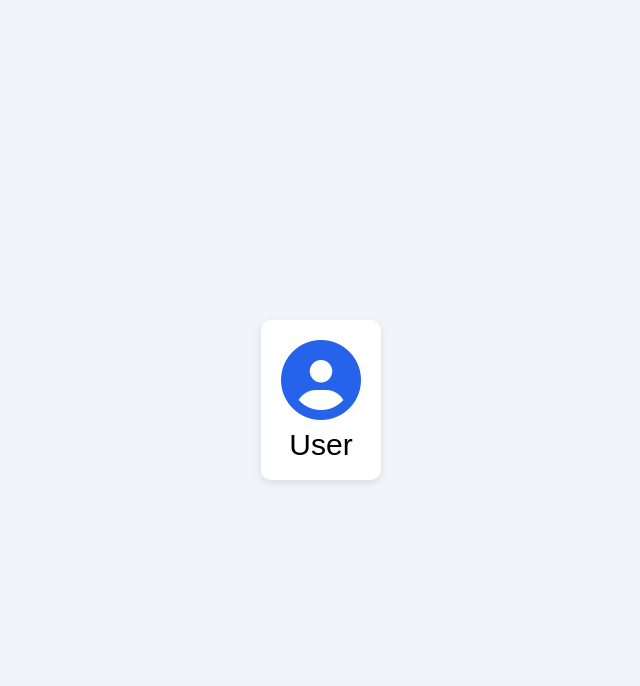
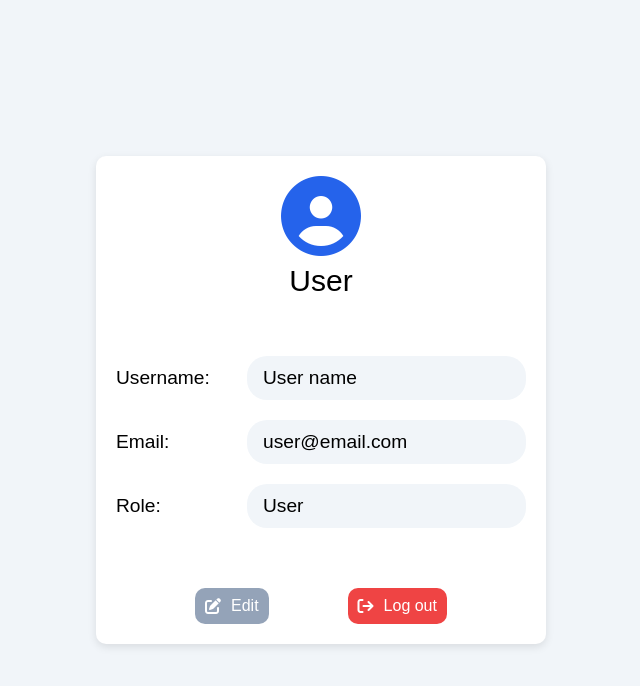
Before and after one commit to Sba3iDev/EventHub, a plain HTML site: page client/page/profile.html in a window 1280 px wide. Shown: the whole page, without its empty margins (319-959 px from the left). Drawn offline with Linux system fonts and the light colour scheme.

Commit message:
Finish styling profile

```diff
--- a/client/page/profile.html
+++ b/client/page/profile.html
@@ -14,6 +14,24 @@
                 <i class="fas fa-circle-user"></i>
                 <span>User</span>
             </div>
+            <div class="data">
+                <div class="username">
+                    <span>Username:</span>
+                    <input type="text" value="User name" />
+                </div>
+                <div class="email">
+                    <span>Email:</span>
+                    <input type="email" value="user@email.com" />
+                </div>
+                <div class="role">
+                    <span>Role:</span>
+                    <input type="text" value="User" readonly />
+                </div>
+            </div>
+            <div class="buttons">
+                <button class="edit-disabled" type="submit" disabled><i class="fas fa-edit"></i>Edit</button>
+                <button class="logout"><i class="fas fa-sign-out"></i>Log out</button>
+            </div>
         </div>
     </body>
 </html>
--- a/client/style/profile.css
+++ b/client/style/profile.css
@@ -13,12 +13,14 @@
     padding: 20px;
     border-radius: 10px;
     box-shadow: 0 3px 8px rgba(0, 0, 0, 0.1);
+    width: 450px;
 }
 
 .container .title {
     display: flex;
     flex-direction: column;
     align-items: center;
+    padding-bottom: 50px;
 }
 
 .container .title i {
@@ -30,3 +32,81 @@
     font-size: 30px;
     padding-top: 10px;
 }
+
+.container .data {
+    display: flex;
+    flex-direction: column;
+    font-size: larger;
+}
+
+.container .data div {
+    display: flex;
+    align-items: center;
+    justify-content: space-between;
+    padding: 10px 0;
+}
+
+.container .data input {
+    background-color: var(--background-color);
+    border-radius: 20px;
+    border: 1px solid transparent;
+    padding: 10px 15px;
+}
+
+.container .data input:focus {
+    outline: none;
+    border-color: var(--secondary-color);
+}
+
+.container .data input:hover {
+    border-color: var(--secondary-color);
+}
+
+.container .buttons {
+    display: flex;
+    align-items: center;
+    justify-content: space-evenly;
+    padding-top: 50px;
+}
+
+.container .buttons button {
+    display: flex;
+    align-items: center;
+    padding: 10px;
+    border-radius: 10px;
+}
+
+.container .buttons button i {
+    padding-right: 10px;
+}
+
+.container .buttons .edit {
+    background-color: var(--secondary-color);
+    color: var(--primary-color);
+    border: none;
+    cursor: pointer;
+    transition: background-color 0.2s;
+}
+
+.container .buttons .edit:hover {
+    background-color: #1e40af;
+}
+
+.container .buttons .edit-disabled {
+    background-color: #94a3b8;
+    color: var(--primary-color);
+    border: none;
+    cursor: not-allowed;
+}
+
+.container .buttons .logout {
+    background-color: #ef4444;
+    color: var(--primary-color);
+    border: none;
+    cursor: pointer;
+    transition: background-color 0.2s;
+}
+
+.container .buttons .logout:hover {
+    background-color: #b91c1c;
+}
```
